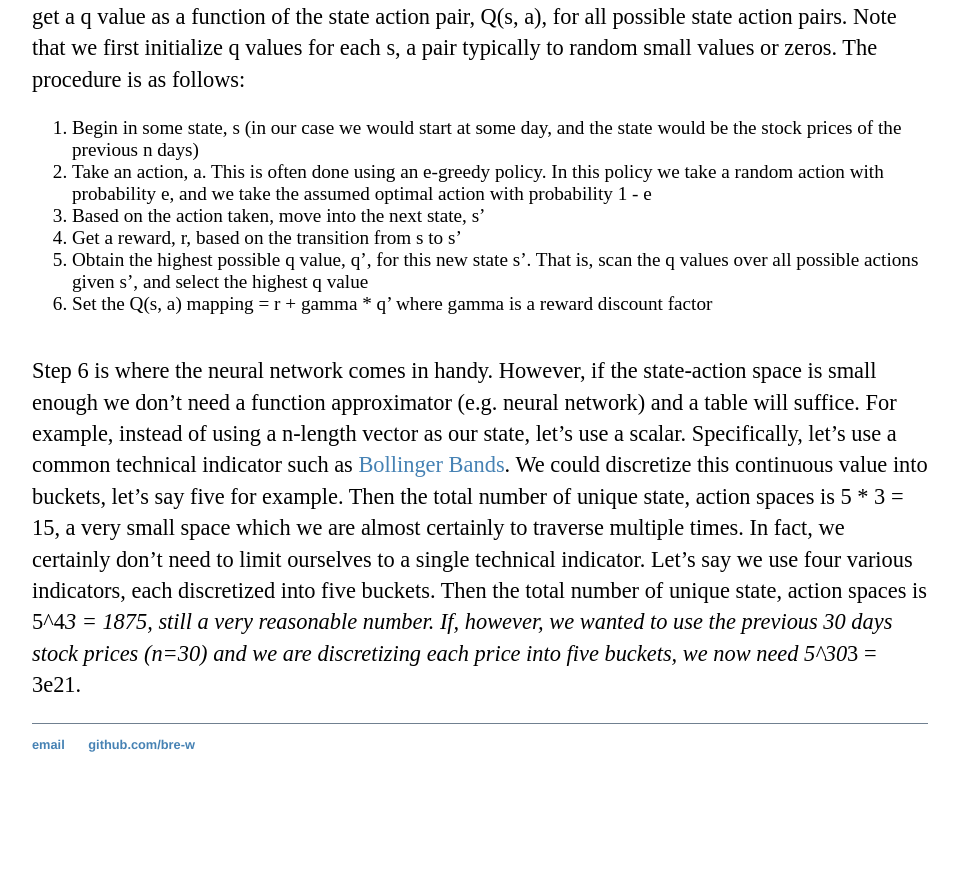
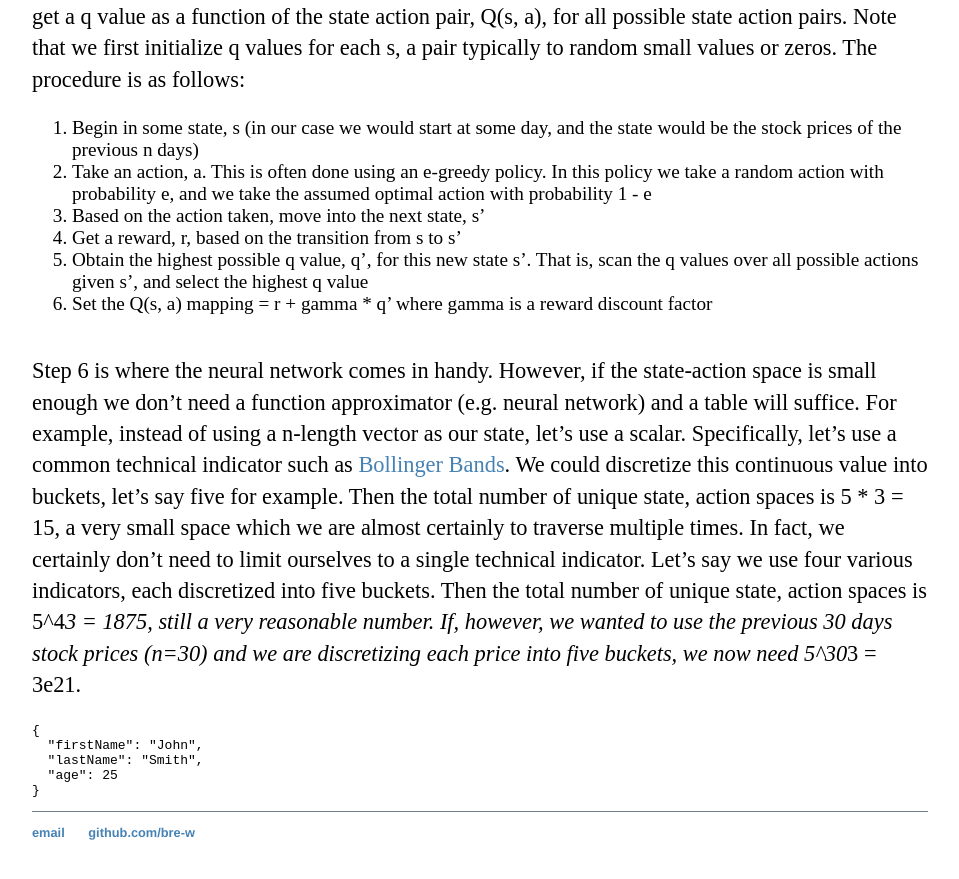
Before and after one commit to bre-w/bre-w.github.io, a Jekyll site: the page built from _posts/2020-07-06-test-post.md, in a window 1280 px wide and 900 px high, scrolled down 1195 px. Shown: the top 879 px of the window, without its empty margins (160-1119 px from the left). Built offline with Jekyll 4.4.1, drawn with Linux system fonts in a browser that asks for light colours; before the commit the page ends 2007 px from its top, so only the background shows below that.

Commit message:
Update 2020-07-06-test-post.md

````diff
--- a/_posts/2020-07-06-test-post.md
+++ b/_posts/2020-07-06-test-post.md
@@ -30,3 +30,11 @@ To learn the mappings we explore the "world". This essentially involves moving a
 6. Set the Q(s, a) mapping = r + gamma * q' where gamma is a reward discount factor
 
 Step 6 is where the neural network comes in handy. However, if the state-action space is small enough we don't need a function approximator (e.g. neural network) and a table will suffice. For example, instead of using a n-length vector as our state, let's use a scalar. Specifically, let's use a common technical indicator such as [Bollinger Bands](https://en.wikipedia.org/wiki/Bollinger_Bands). We could discretize this continuous value into buckets, let's say five for example. Then the total number of unique state, action spaces is 5 * 3 = 15, a very small space which we are almost certainly to traverse multiple times. In fact, we certainly don't need to limit ourselves to a single technical indicator. Let's say we use four various indicators, each discretized into five buckets. Then the total number of unique state, action spaces is 5^4*3 = 1875, still a very reasonable number. If, however, we wanted to use the previous 30 days stock prices (n=30) and we are discretizing each price into five buckets, we now need 5^30*3 = 3e21.
+
+```
+{
+  "firstName": "John",
+  "lastName": "Smith",
+  "age": 25
+}
+```
````
